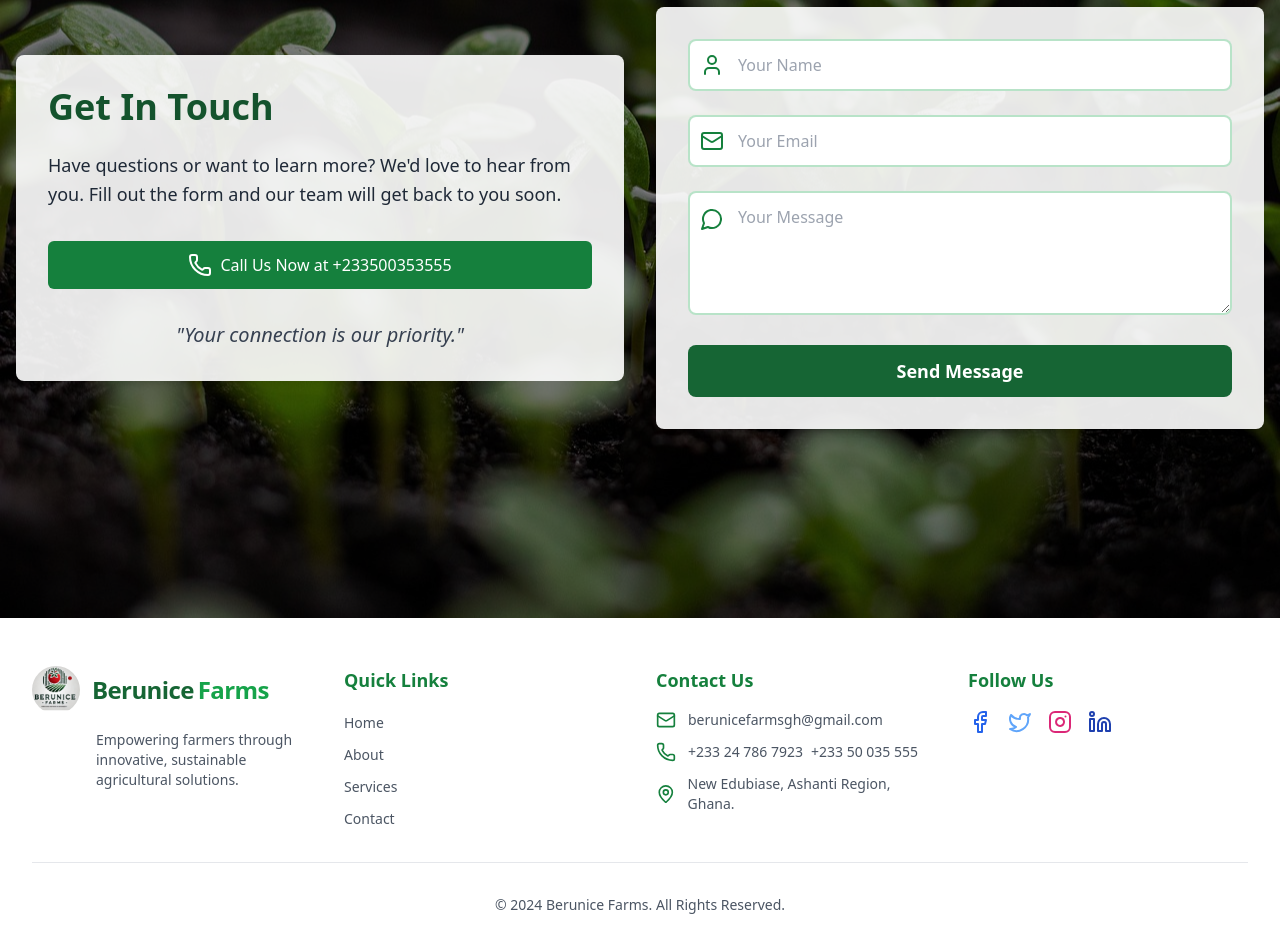
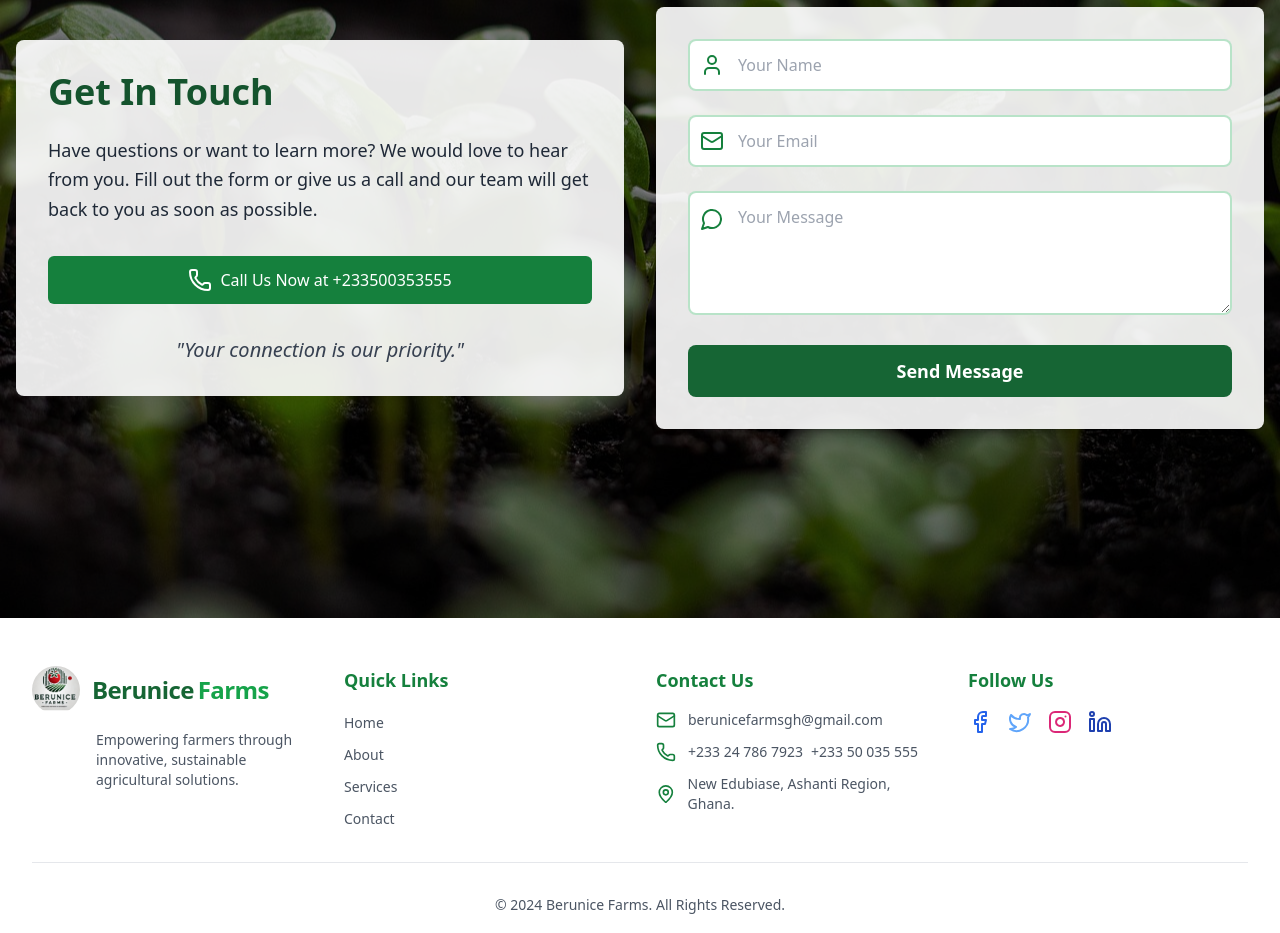
Before and after one commit to ElormWuaku/Berunice, a React (Vite) app: page / in a window 1280 px wide. Shown: the part 4348-5281 px from the top of the page. Built offline with nearby package versions, Linux system fonts and the light colour scheme.

Commit message:
Contact message updated for users to use call button

```diff
--- a/src/components/Contact.jsx
+++ b/src/components/Contact.jsx
@@ -73,7 +73,7 @@ const Contact = () => {
           >
             <h2 className="text-4xl font-bold text-green-900 mb-6">Get In Touch</h2>
             <p className="text-gray-800 text-lg leading-relaxed mb-8">
-              Have questions or want to learn more? We&apos;d love to hear from you. Fill out the form and our team will get back to you soon.
+              Have questions or want to learn more? We would love to hear from you. Fill out the form or give us a call and our team will get back to you as soon as possible.
             </p>
 
             {/* Call Button Added */}
```
